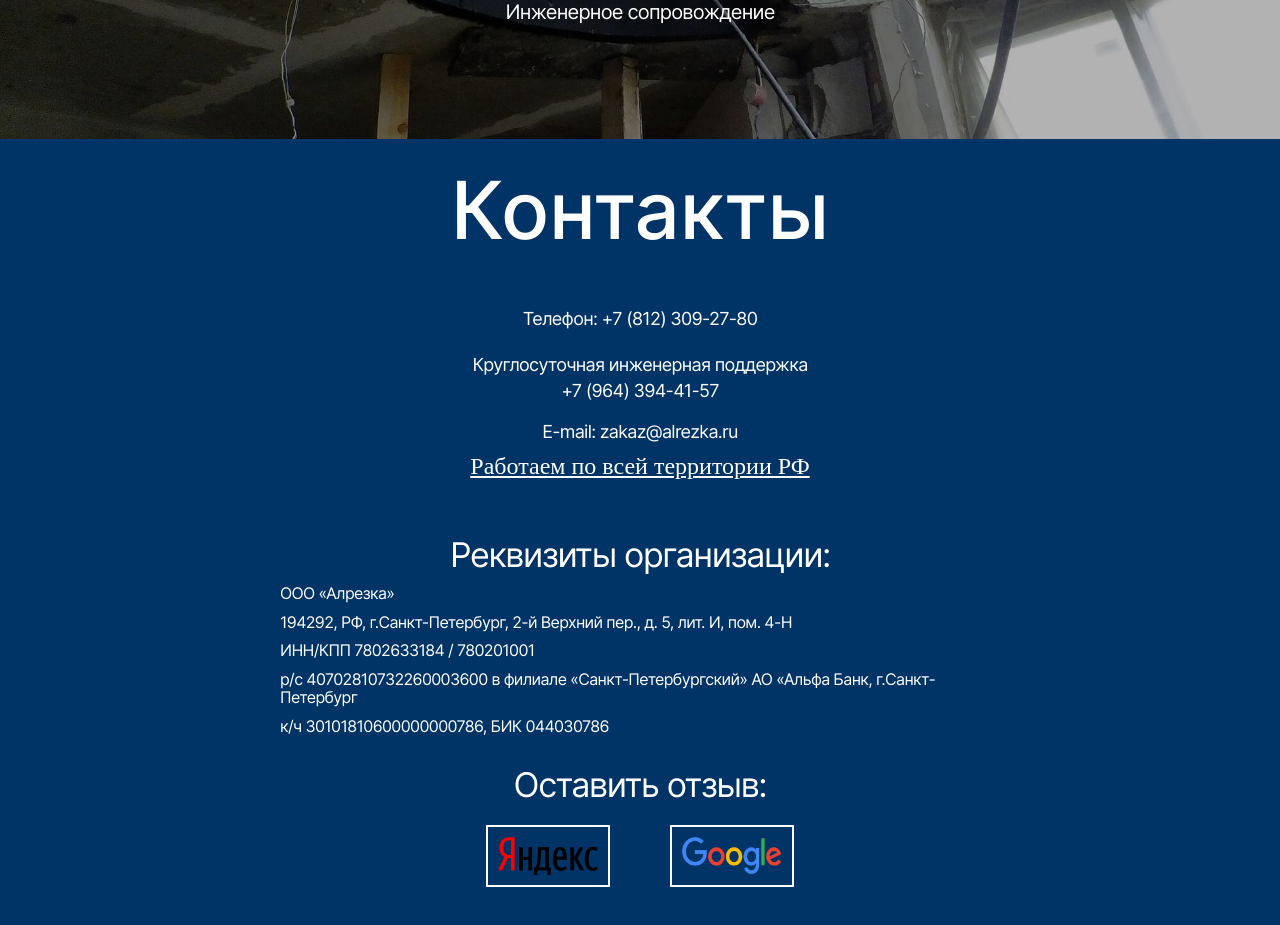
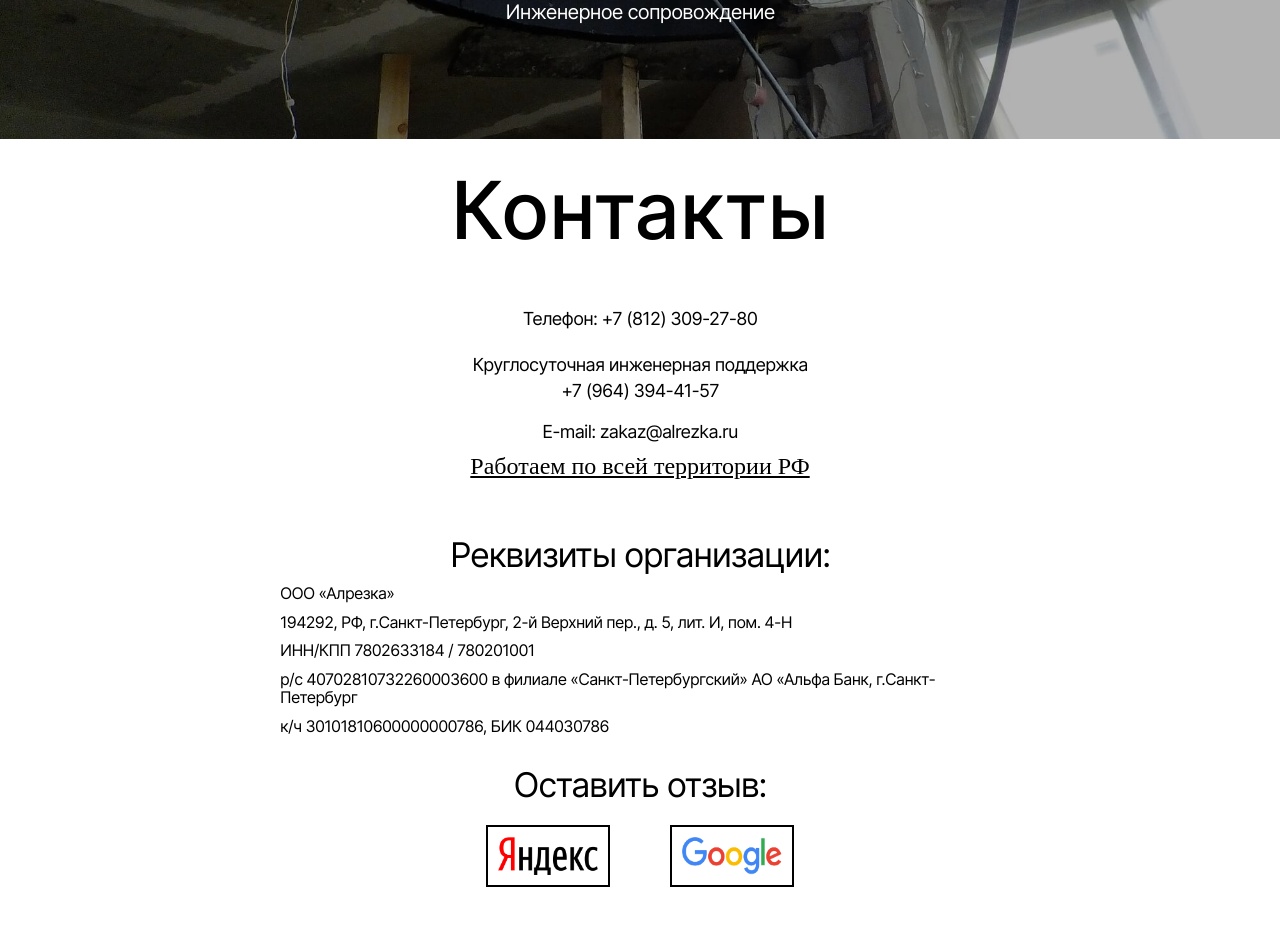
Before and after one commit to TizJourney/alrezka, a React (Create React App) app: page / in a window 1280 px wide. Shown: the part 3220-4145 px from the top of the page. Built offline with nearby package versions, Linux system fonts and the light colour scheme.

Commit message:
Убрать синий фон в подвале

```diff
--- a/src/components/Contacts/Contacts.css
+++ b/src/components/Contacts/Contacts.css
@@ -15,7 +15,7 @@
     line-height: 1.16;
     text-align: left;
     letter-spacing: -0.04em;
-    color: white;
+    color: black;
 }
 
 .contacts__item_link {
@@ -25,7 +25,6 @@
     font-weight: normal;
     font-size: 18px;
     line-height: 1.16;
-    color: white;
 }
 
 .contacts__list {
@@ -44,7 +43,6 @@
     font-weight: normal;
     line-height: 1.16;
     letter-spacing: -0.04em;
-    color: white;
 }
 
 .contacts__list-item_title {
@@ -60,7 +58,6 @@
     font-size: 24px;
     line-height: 1.16;
     text-decoration: underline;
-    color: white;
 }
 
 .contacts__feedback-title {
@@ -73,7 +70,6 @@
     line-height: 1.16;
     line-height: 1.16;
     letter-spacing: -0.04em;
-    color: white;
 }
 
 .contacts__feedback-block {
@@ -91,12 +87,12 @@
     font-weight: normal;
     line-height: 1.16;
     letter-spacing: -0.04em;
-    color: white;
-    border: 2px solid white;
+    border: 2px solid black;
     width: 100px;
     display: flex;
     justify-content: center;
     align-content: center;
+    color: black;
 }
 
 .contacts__feedback-image {
--- a/src/components/Main/Main.css
+++ b/src/components/Main/Main.css
@@ -64,10 +64,6 @@
   left: 0;
   background: black;
   opacity: 0.4;
-}
-
-.main_contacts {
-  background-color: #003366;
 }
 
 .main-page {
--- a/src/components/Main/Main.js
+++ b/src/components/Main/Main.js
@@ -90,7 +90,7 @@ export default function Main(props) {
 
       <div className='main main_contacts' id='contacts'>
         <MainPage className='main_content main-page main-page_contacts'>
-          <MainTitle className='main-page__item main-page__item_contacts' title='Контакты' />
+          <MainTitle className='main-page__item main-page__item_contacts main-content__title_black' title='Контакты' />
           <Contacts />
         </MainPage>
       </div>
```
